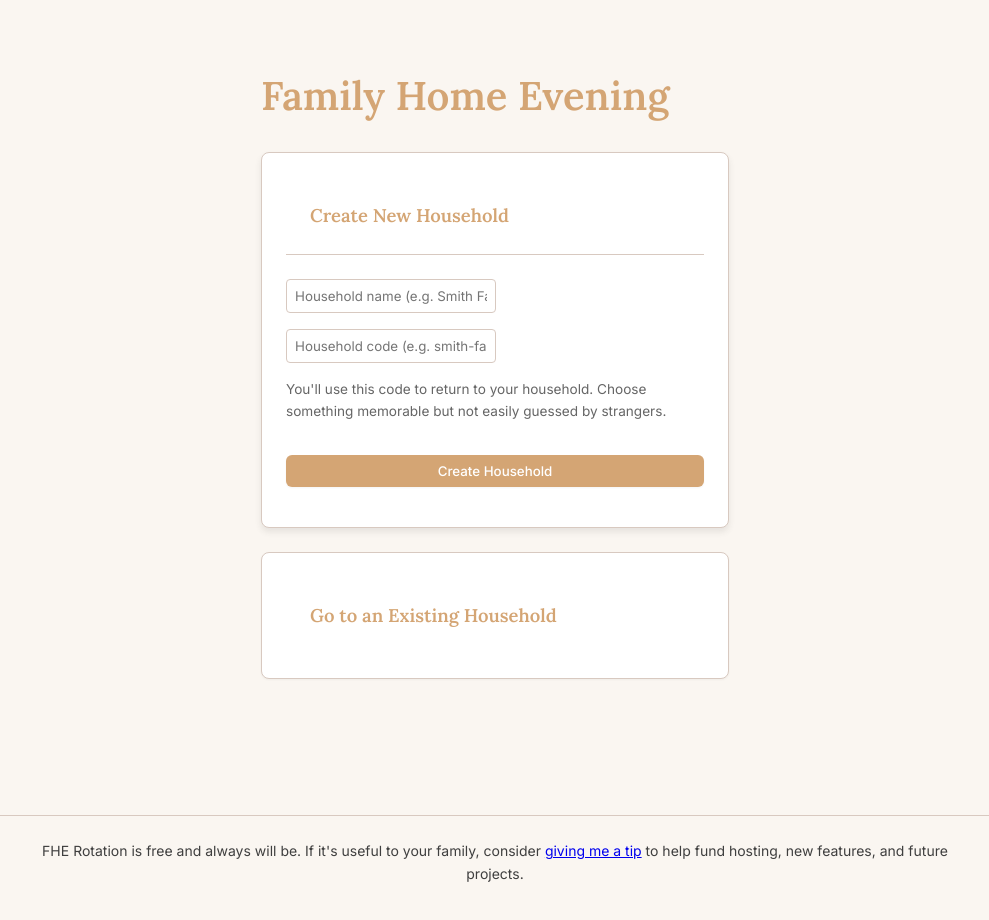
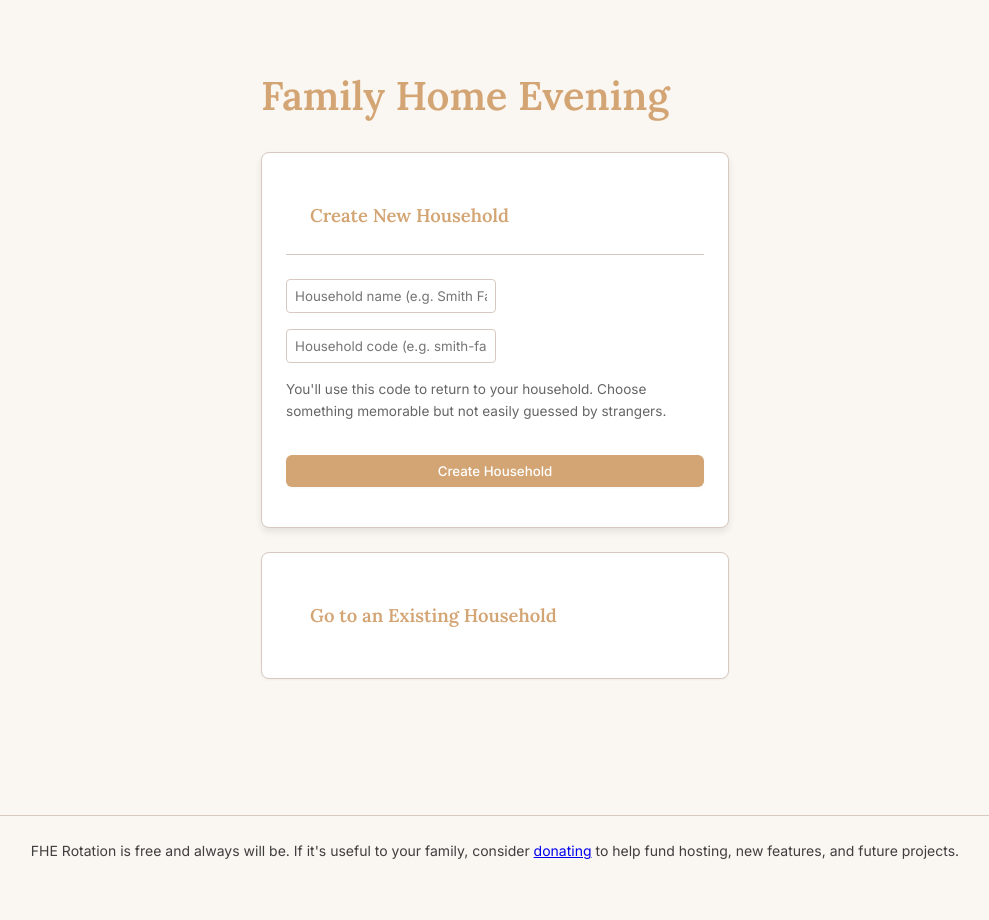
Before and after one commit to AmmonNucor/FHE.rotation, a Next.js app: page / in a window 1280 px wide. Shown: the top 920 px of the page, without its empty margins (145-1134 px from the left). Built offline with nearby package versions, Linux system fonts and the light colour scheme; no server answers.

Commit message:
change please tip to donate

```diff
--- a/app/layout.tsx
+++ b/app/layout.tsx
@@ -32,7 +32,7 @@ export default function RootLayout({ children }: LayoutProps<"/">) {
           <div style={{ maxWidth: '1000px', margin: '0 auto', padding: '1.5rem', textAlign: 'center' }}>
             <p style={{ fontSize: '0.875rem', color: 'var(--color-charcoal)' }}>
               FHE Rotation is free and always will be. If it's useful to your family,
-              consider <a href="https://ko-fi.com/ammonspiffy3" target="_blank" rel="noopener noreferrer" style={{ textDecoration: 'underline' }}>giving me a tip</a> to help fund hosting, new features, and future projects.
+              consider <a href="https://ko-fi.com/ammonspiffy3" target="_blank" rel="noopener noreferrer" style={{ textDecoration: 'underline' }}>donating</a> to help fund hosting, new features, and future projects.
             </p>
           </div>
         </footer>
```
